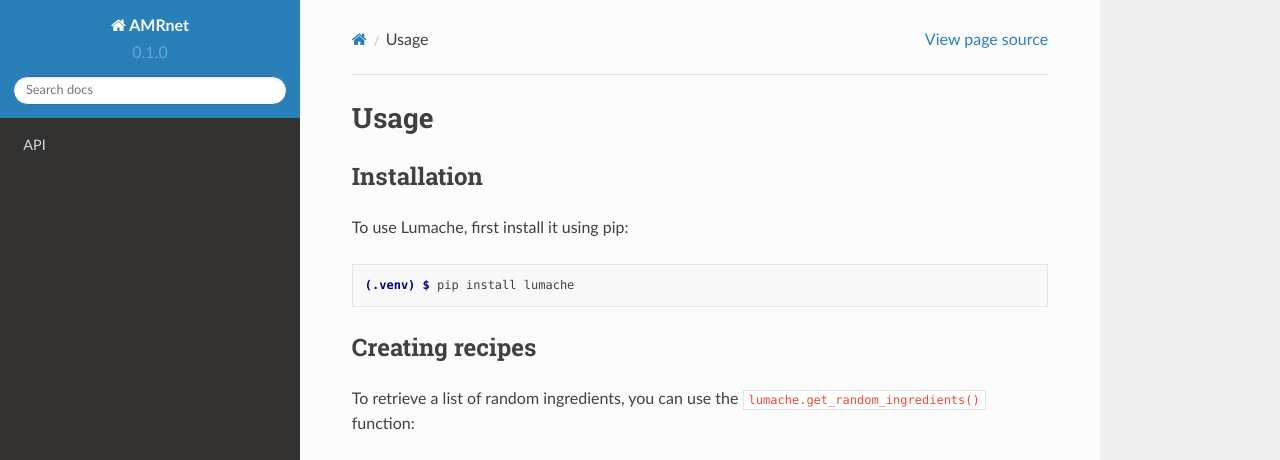
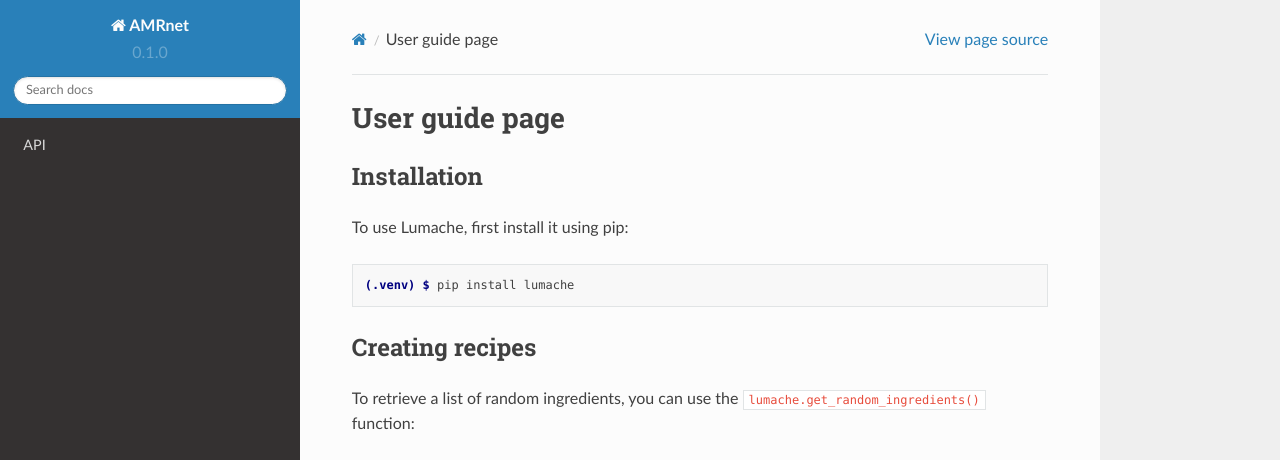
Before and after one commit to amrnet/User-Guide_, a Sphinx documentation site: the page built from docs/source/usage.rst, in a window 1280 px wide and 1036 px high. Shown: the top 460 px of the window. Built offline with Sphinx 7.4.7 and the Read the Docs theme 2.0.0, drawn with Linux system fonts in a browser that asks for light colours; pages that are not in the unit, such as notebooks, are missing from menus; grey boxes are pictures that could not be loaded.

Commit message:
Update usage.rst

```diff
--- a/docs/source/usage.rst
+++ b/docs/source/usage.rst
@@ -1,4 +1,4 @@
-Usage
+User guide page
 =====
 
 .. _installation:
```
